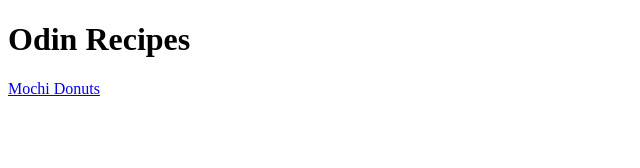
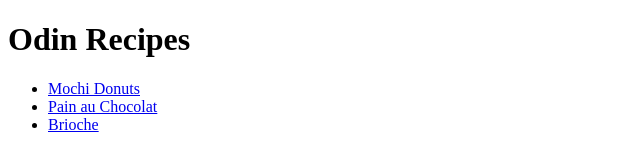
Before and after one commit to BernadetteEarnshaw/odin-recipes, a plain HTML site: page index.html in a window 1280 px wide. Shown: the whole page, without its empty margins (0-640 px from the left). Drawn offline with Linux system fonts and the light colour scheme.

Commit message:
Add links to recipe pages
Added links to the recipe pages. Made an unordered list for the links.

```diff
--- a/index.html
+++ b/index.html
@@ -6,7 +6,10 @@
     </head>
     <body>
         <h1>Odin Recipes</h1>
-
-        <a href="recipes/mochi-donuts.html">Mochi Donuts</a>
+        <ul>
+            <li><a href="recipes/mochi-donuts.html">Mochi Donuts</a></li>
+            <li><a href="recipes/pain-au-chocolat.html">Pain au Chocolat</a></li>
+            <li><a href="recipes/brioche.html">Brioche</a></li>
+        </ul>
     </body>
 </html>
```
